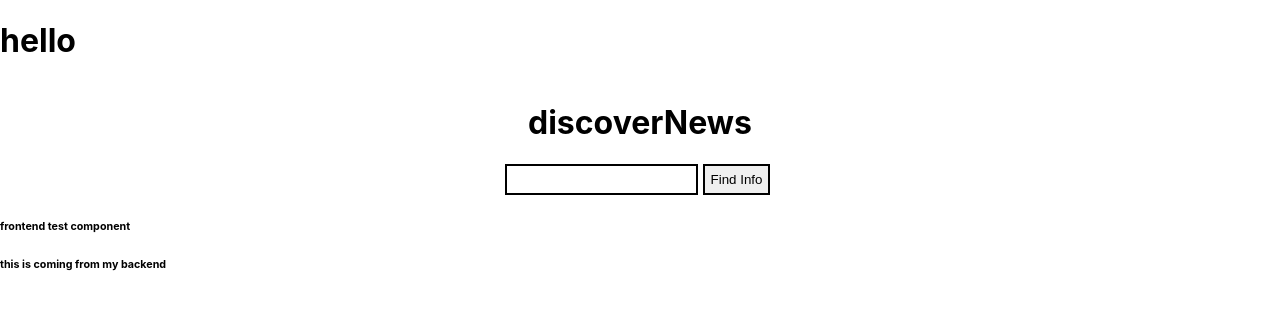
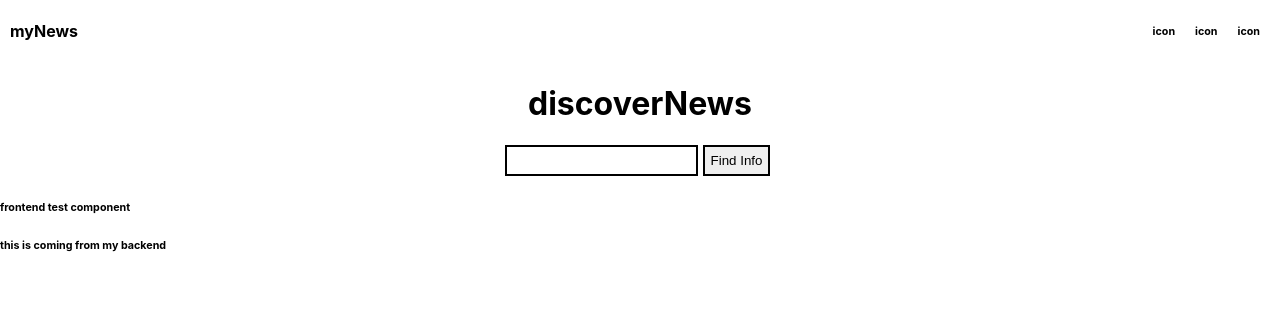
Before and after one commit to ahawkz/discover-podcasts-frontend, a React (Create React App) app: page / in a window 1280 px wide. Shown: the top 310 px of the page. Built offline with nearby package versions, Linux system fonts and the light colour scheme.

Commit message:
styled header

```diff
--- a/src/components/Header.js
+++ b/src/components/Header.js
@@ -3,7 +3,14 @@ import React from 'react';
 class Header extends React.Component {
   render(){
     return(
-      <h1>hello</h1>
+      <header className="header">
+        <a href=""><h4>myNews</h4></a>
+        <div className="social-icons">
+          <a href=""><h6>icon</h6></a>
+          <a href=""><h6>icon</h6></a>
+          <a href=""><h6>icon</h6></a>
+        </div>
+      </header>
     )
   }
 }
--- a/src/index.css
+++ b/src/index.css
@@ -15,6 +15,28 @@ code {
   font-family: source-code-pro, Menlo, Monaco, Consolas, "Courier New",
     monospace;
 }
+
+/* ====================== */
+/* ===== HEADER.JS ====== */
+/* ====================== */
+header {
+  display: flex;
+  flex-direction: row;
+  justify-content: space-between;
+  margin: 0 10px;
+}
+header a {
+  text-decoration: none;
+  color: black;
+}
+.social-icons{
+  display: flex;
+  flex-direction: row;
+}
+.social-icons h6 {
+  padding: 0 10px;
+}
+
 /* ====================== */
 /* ===== SEARCH.JS ====== */
 /* ====================== */
```
